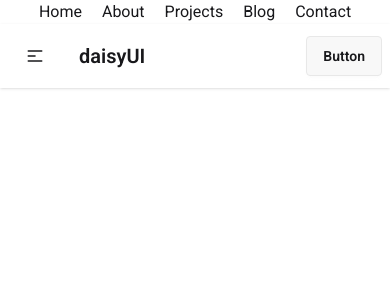
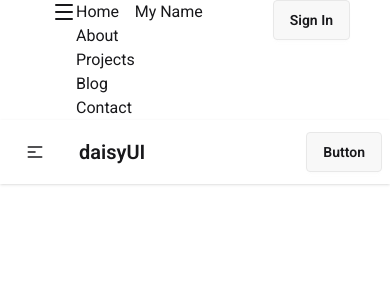
Before and after one commit to asm-saim/v6-tailwind-react-pricing-options, a React (Vite) app: page /contact in a window 390 px wide. Shown: the top 300 px of the page. Built offline with nearby package versions, Linux system fonts and the light colour scheme.

Commit message:
lucid icons added and toggle feature added by useState

```diff
--- a/package.json
+++ b/package.json
@@ -12,6 +12,7 @@
   "dependencies": {
     "@tailwindcss/vite": "^4.3.2",
     "lucide": "^1.23.0",
+    "lucide-react": "^1.23.0",
     "react": "^19.2.7",
     "react-dom": "^19.2.7",
     "tailwindcss": "^4.3.2"
--- a/src/components/Navbar/Navbar.jsx
+++ b/src/components/Navbar/Navbar.jsx
@@ -1,5 +1,7 @@
-import React from 'react';
+import React, { useState } from 'react';
 import Links from './Links';
+import { Menu, X } from 'lucide-react';
+
 const navData = [
     {
         id: 1,
@@ -29,15 +31,34 @@ const navData = [
 ];
 
 const Navbar = () => {
+
+    const links = navData.map(route => <Links key={route.id} route={route}></Links>)
+
+
+    //set state for toggling:
+    const [open, setOpen] = useState(true)
+
     return (
-        <nav>
+        <nav className='flex justify-between mx-10'>
 
-            {/* method: 3 sending data as props */}
-            <ul className='flex justify-center gap-5'>
+            <span onClick={() => setOpen(!open)} className='flex  mx-3 md:mx-10'>
+                {open ?
+                    <Menu className='md:hidden'></Menu> :
+                    <X className='md:hidden'></X>}
+
+                <ul className='md:hidden'>
+                    {links}
+                </ul>
+                <h3>My Name</h3>
+            </span>
+
+            <ul className='hidden md:flex justify-center gap-5'>
                 {
-                    navData.map(route => <Links key={route.id} route={route}></Links>)
+                    links
                 }
             </ul>
+
+            <button className='btn'>Sign In</button>
 
             {/* method:2 using array of object  */}
             {/* <ul className='flex justify-center gap-10 '>
```
Also changed, not shown: 1 other file (tests, documents, lock files or other folders).
